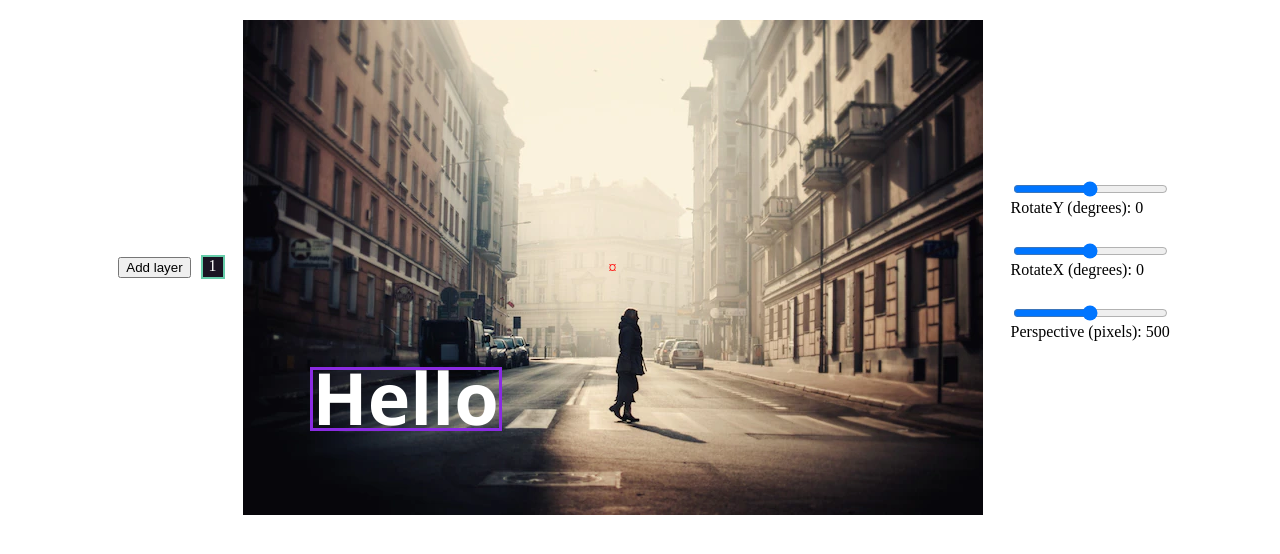
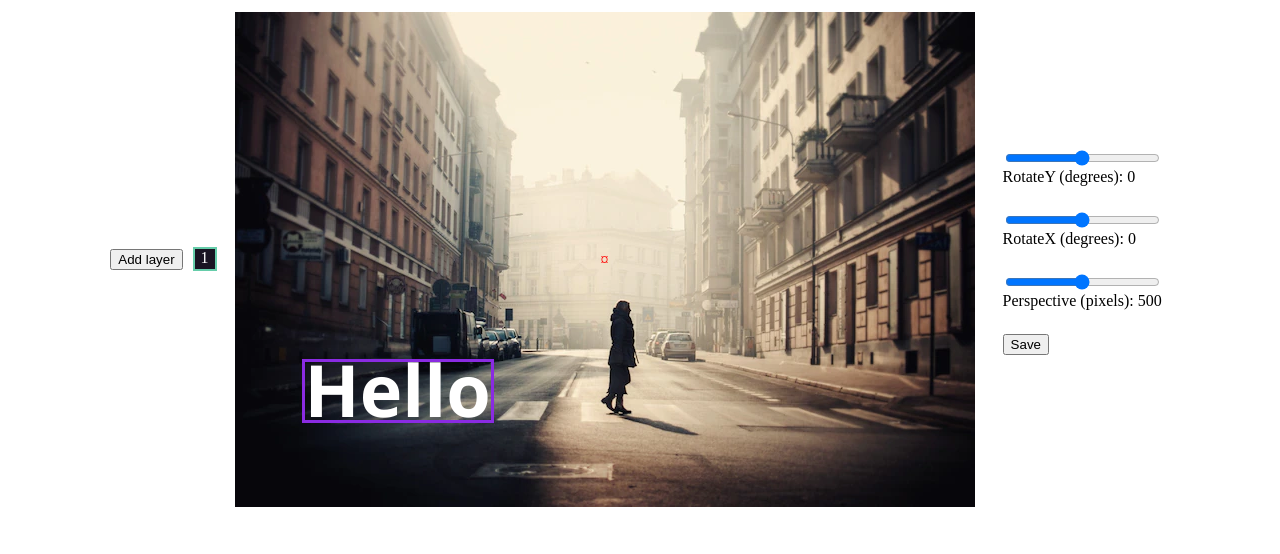
Before and after one commit to sormiston/scenester-typographies, a Vue app: page / in a window 1280 px wide. Shown: the top 554 px of the page. Built offline with nearby package versions, Linux system fonts and the light colour scheme.

Commit message:
basic commit and download

```diff
--- a/src/App.vue
+++ b/src/App.vue
@@ -86,6 +86,9 @@
           </span></label
         >
       </div>
+      <div class="input-group">
+        <commit-and-download />
+      </div>
     </div>
   </div>
 </template>
@@ -100,12 +103,14 @@ import type {
 } from "@/app-types";
 import { v4 as uuid } from "uuid";
 import TextLayer from "@/components/TextLayer.vue";
+import CommitAndDownload from "@/components/CommitAndDownload.vue";
 import { imgUrls } from "./imgUrls";
 
 export default defineComponent({
   name: "App",
   components: {
     TextLayer,
+    CommitAndDownload,
   },
   data() {
     return {
@@ -170,7 +175,8 @@ export default defineComponent({
 }
 
 body {
-  position: absolute;
+  margin: 0;
+  position: relative;
   width: 100vw;
 }
 
--- /dev/null
+++ b/src/components/CommitAndDownload.vue
@@ -0,0 +1,94 @@
+<template>
+  <div>
+    <button value="commit" @click="saveWork">Save</button>
+  </div>
+  <div v-if="dataUrl">
+    <div>
+      <button v-if="dataUrl">Download</button>
+      <a :href="dataUrl" download="your-img.jpg"></a>
+    </div>
+  </div>
+
+  <teleport to="body">
+    <video
+      v-show="committing"
+      ref="video"
+      id="video-elt"
+      autoplay
+      @play="capture"
+    />
+  </teleport>
+</template>
+
+<script lang="ts">
+let captureStream: MediaStream = new MediaStream();
+const canvas = document.createElement("canvas") as HTMLCanvasElement;
+const ctx = canvas.getContext("2d") as CanvasRenderingContext2D;
+
+export default {
+  name: "CommitAndDownload",
+  data() {
+    return {
+      committing: true,
+      SCALE: 1,
+      dataUrl: "",
+    };
+  },
+  methods: {
+    async saveWork() {
+      const video = this.$refs.video as HTMLVideoElement;
+      try {
+        captureStream = await navigator.mediaDevices.getDisplayMedia();
+        video.srcObject = captureStream;
+      } catch (err) {
+        console.error("Error: " + err);
+      }
+    },
+    capture() {
+      try {
+        const video = this.$refs.video as HTMLVideoElement;
+        const dimensions = video.getBoundingClientRect();
+        const { height, width } = dimensions;
+        Object.assign(ctx.canvas, {
+          height: height * this.SCALE,
+          width: width * this.SCALE,
+        });
+        ctx.drawImage(video, 0, 0, width * this.SCALE, height * this.SCALE);
+
+        captureStream.getTracks().forEach((track) => track.stop());
+        this.dataUrl = canvas.toDataURL("image/jpeg");
+      } catch (err) {
+        console.error(err);
+      } finally {
+        this.committing = false;
+      }
+    },
+  },
+};
+</script>
+
+<style lang="scss" scoped>
+#video-elt {
+  position: absolute;
+  height: 100vh;
+  width: 100vw;
+  pointer-events: none;
+  z-index: 1000;
+  top: 0;
+  left: 0;
+}
+
+div {
+  position: relative;
+  max-width: fit-content;
+}
+
+a {
+  position: absolute;
+  display: block;
+  top: 0;
+  left: 0;
+  right: 0;
+  bottom: 0;
+}
+</style>
```
Also changed, not shown: 1 other file (tests, documents, lock files or other folders).
